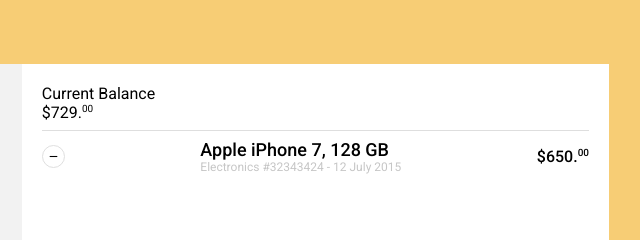
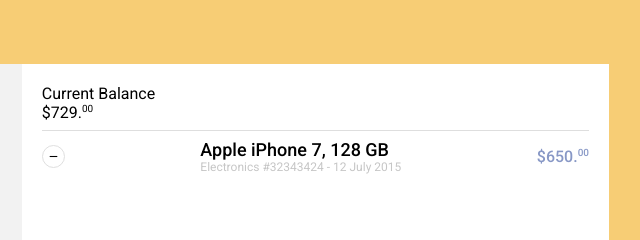
Before and after one commit to Auralcat/front-loops, a plain HTML site: page loop1/step9/index.html in a window 1280 px wide. Shown: the top 240 px of the page, 543-1183 px from the left. Drawn offline with Linux system fonts and the light colour scheme.

Commit message:
Add item description currency color

```diff
--- a/loop1/step9/assets/styles.css
+++ b/loop1/step9/assets/styles.css
@@ -113,6 +113,7 @@
 }
 
 .currency-digits {
+  color: #8898c6;
   font-weight: 500;
 }
 
```
